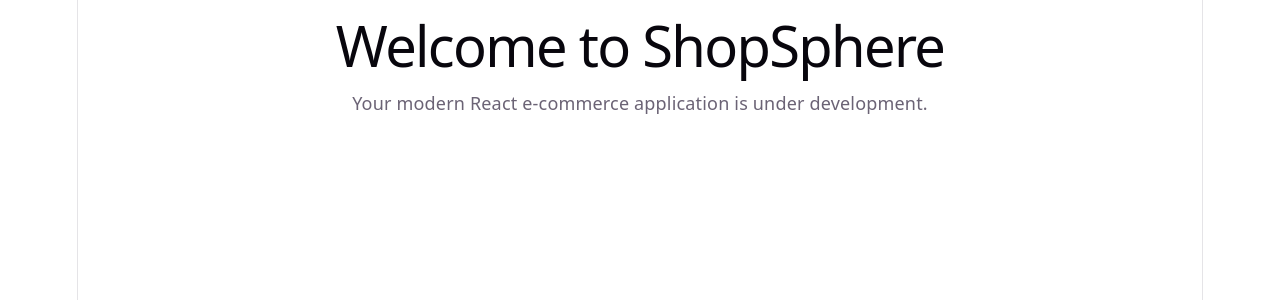
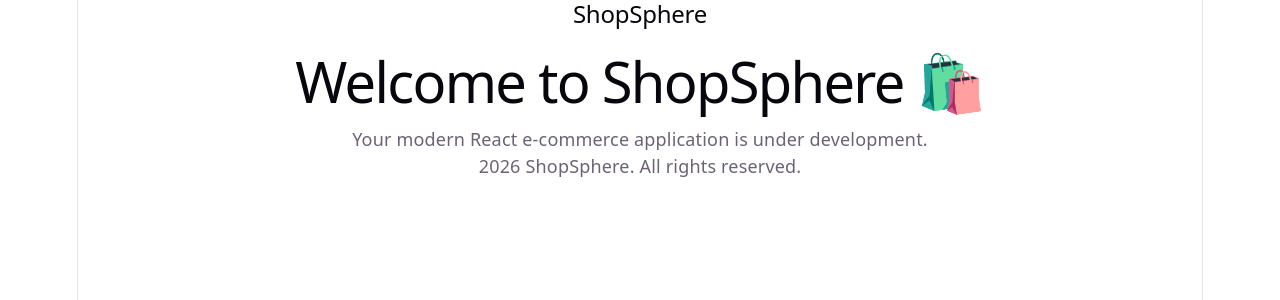
Before and after one commit to Rufith7/shopsphere-ecommerce, a React (Vite) app: page / in a window 1280 px wide. Shown: the top 300 px of the page. Built offline with nearby package versions, Linux system fonts and the light colour scheme.

Commit message:
feat: create reusable layout components

```diff
--- a/src/App.jsx
+++ b/src/App.jsx
@@ -1,9 +1,18 @@
+import Navbar from "./components/Navbar";
+import Footer from "./components/Footer";
+
 function App() {
   return (
-    <main>
-      <h1>Welcome to ShopSphere </h1>
-      <p>Your modern React e-commerce application is under development.</p>
-    </main>
+    <>
+      <Navbar />
+
+      <main>
+        <h1>Welcome to ShopSphere 🛍️</h1>
+        <p>Your modern React e-commerce application is under development.</p>
+      </main>
+
+      <Footer />
+    </>
   );
 }
 
--- /dev/null
+++ b/src/components/Footer.jsx
@@ -0,0 +1,9 @@
+function Footer() {
+  return (
+    <footer>
+      <p>2026 ShopSphere. All rights reserved.</p>
+    </footer>
+  );
+}
+
+export default Footer;
--- /dev/null
+++ b/src/components/Navbar.jsx
@@ -0,0 +1,9 @@
+function Navbar() {
+  return (
+    <nav>
+      <h2>ShopSphere</h2>
+    </nav>
+  );
+}
+
+export default Navbar;
```
